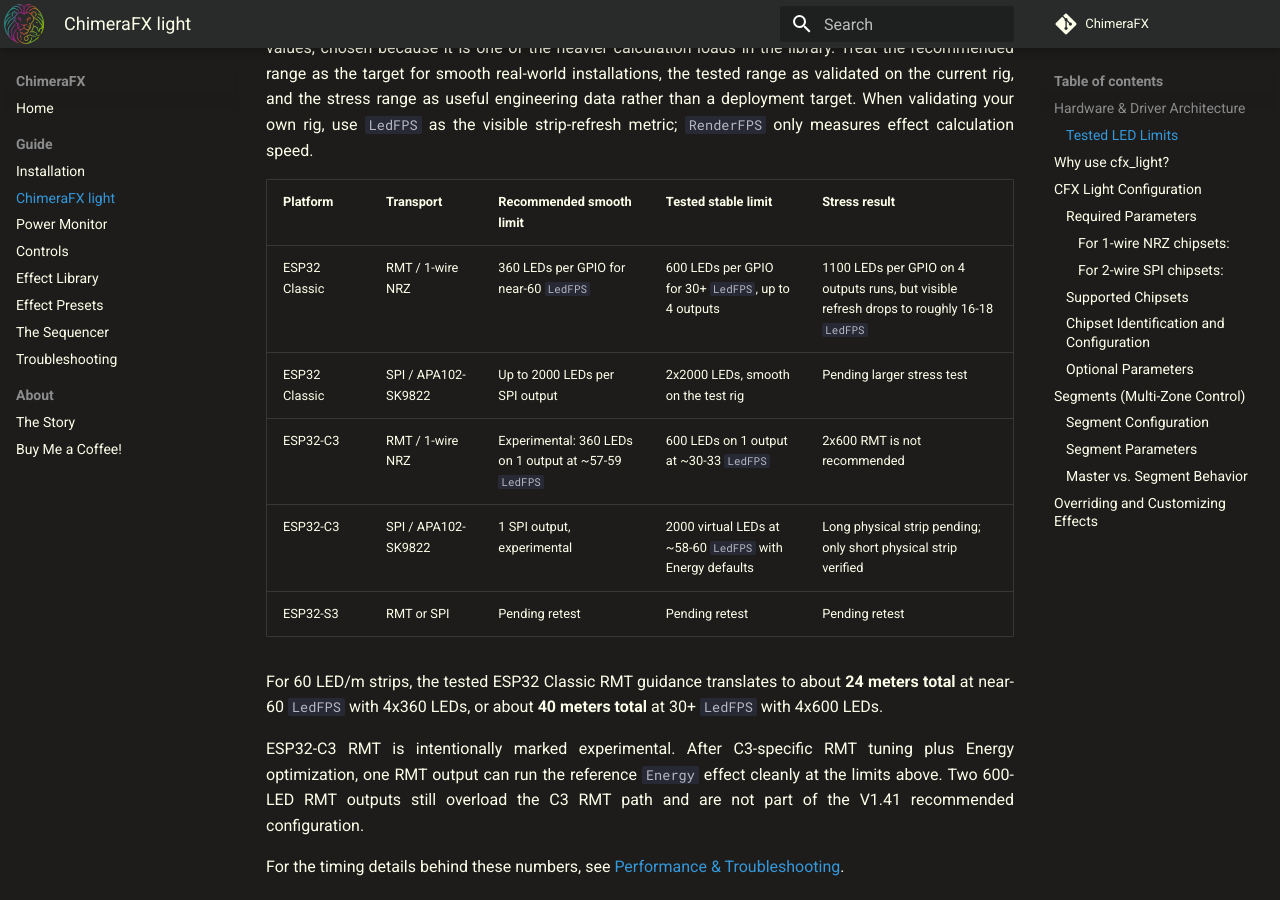
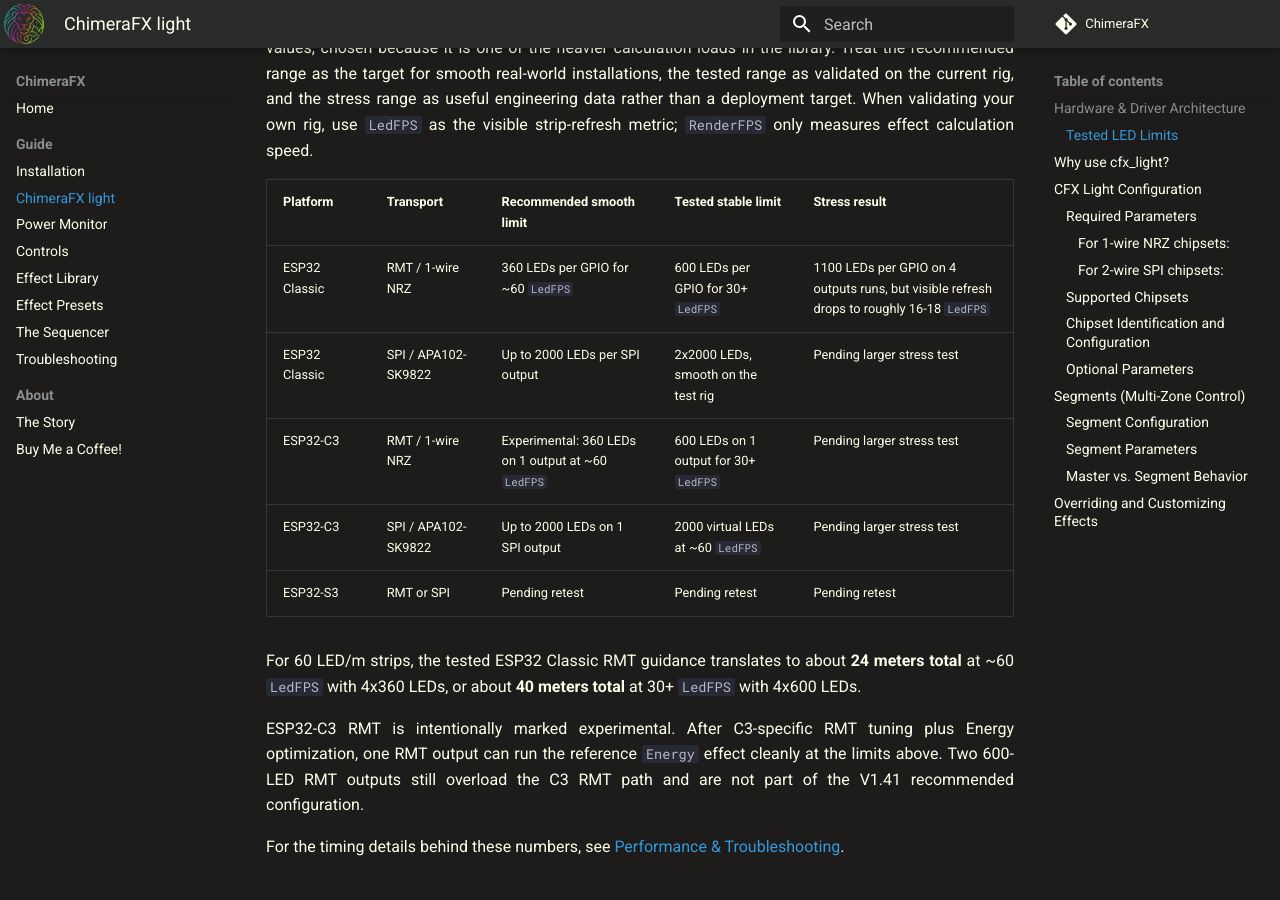
Before and after one commit to effelle/ChimeraFX, an MkDocs documentation site: the page built from docs/cfx_light.md, in a window 1280 px wide and 900 px high, scrolled down 974 px. Built offline with MkDocs 1.6.1 and Material for MkDocs 9.7.7, drawn with Linux system fonts in a browser that asks for light colours; comment, search, counter and statistics services are not loaded.

```diff
--- a/docs/cfx_light.md
+++ b/docs/cfx_light.md
@@ -21,13 +21,13 @@
 
 | Platform | Transport | Recommended smooth limit | Tested stable limit | Stress result |
 |:---|:---|:---|:---|:---|
-| ESP32 Classic | RMT / 1-wire NRZ | 360 LEDs per GPIO for near-60 `LedFPS` | 600 LEDs per GPIO for 30+ `LedFPS`, up to 4 outputs | 1100 LEDs per GPIO on 4 outputs runs, but visible refresh drops to roughly 16-18 `LedFPS` |
+| ESP32 Classic | RMT / 1-wire NRZ | 360 LEDs per GPIO for ~60 `LedFPS` | 600 LEDs per GPIO for 30+ `LedFPS` | 1100 LEDs per GPIO on 4 outputs runs, but visible refresh drops to roughly 16-18 `LedFPS` |
 | ESP32 Classic | SPI / APA102-SK9822 | Up to 2000 LEDs per SPI output | 2x2000 LEDs, smooth on the test rig | Pending larger stress test |
-| ESP32-C3 | RMT / 1-wire NRZ | Experimental: 360 LEDs on 1 output at ~57-59 `LedFPS` | 600 LEDs on 1 output at ~30-33 `LedFPS` | 2x600 RMT is not recommended |
-| ESP32-C3 | SPI / APA102-SK9822 | 1 SPI output, experimental | 2000 virtual LEDs at ~58-60 `LedFPS` with Energy defaults | Long physical strip pending; only short physical strip verified |
+| ESP32-C3 | RMT / 1-wire NRZ | Experimental: 360 LEDs on 1 output at ~60 `LedFPS` | 600 LEDs on 1 output for 30+ `LedFPS` | Pending larger stress test |
+| ESP32-C3 | SPI / APA102-SK9822 | Up to 2000 LEDs on 1 SPI output | 2000 virtual LEDs at ~60 `LedFPS` | Pending larger stress test |
 | ESP32-S3 | RMT or SPI | Pending retest | Pending retest | Pending retest |
 
-For 60 LED/m strips, the tested ESP32 Classic RMT guidance translates to about **24 meters total** at near-60 `LedFPS` with 4x360 LEDs, or about **40 meters total** at 30+ `LedFPS` with 4x600 LEDs.
+For 60 LED/m strips, the tested ESP32 Classic RMT guidance translates to about **24 meters total** at ~60 `LedFPS` with 4x360 LEDs, or about **40 meters total** at 30+ `LedFPS` with 4x600 LEDs.
 
 ESP32-C3 RMT is intentionally marked experimental. After C3-specific RMT tuning plus Energy optimization, one RMT output can run the reference `Energy` effect cleanly at the limits above. Two 600-LED RMT outputs still overload the C3 RMT path and are not part of the V1.41 recommended configuration.
 
```
Also changed, not shown: 1 other file.
